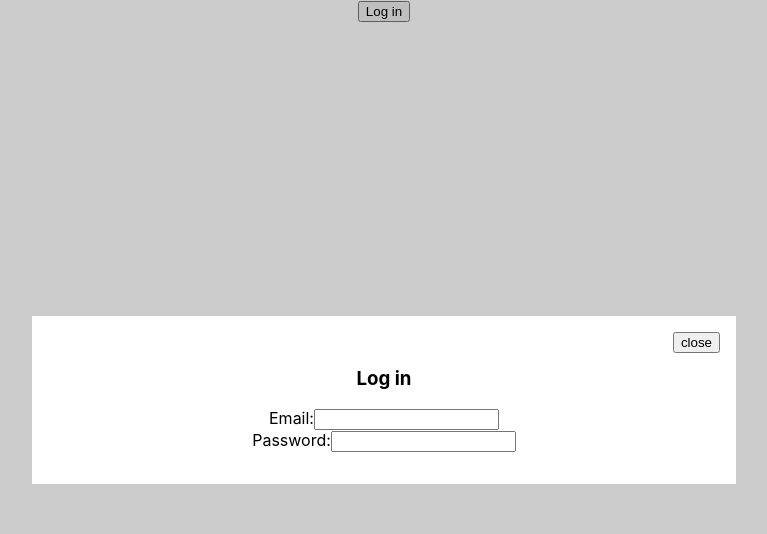
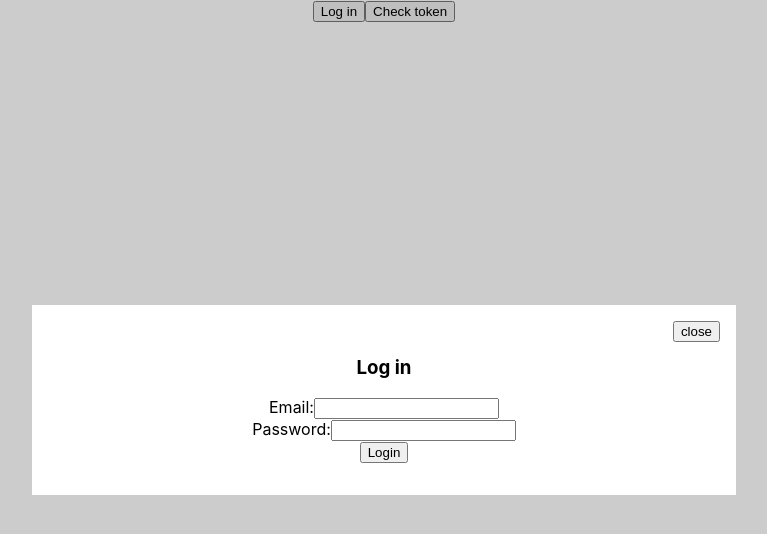
Before and after one commit to AWAProject36/Frontend, a React (Create React App) app: page / in a window 1280 px wide. Both pictures are taken after a click on the button "Log in". Shown: the top 534 px of the page, without its empty margins (256-1023 px from the left). Built offline with nearby package versions, Linux system fonts and the light colour scheme.

Commit message:
API integration added.

```diff
--- a/package.json
+++ b/package.json
@@ -6,6 +6,7 @@
     "@testing-library/jest-dom": "^5.15.0",
     "@testing-library/react": "^11.2.7",
     "@testing-library/user-event": "^12.8.3",
+    "axios": "^0.24.0",
     "react": "^17.0.2",
     "react-dom": "^17.0.2",
     "react-scripts": "4.0.3",
--- a/src/App.js
+++ b/src/App.js
@@ -4,13 +4,23 @@ import { useState } from 'react';
 
 function App() {
   const [buttonPopup, setButtonPopup] = useState(false);
+  const [jwtToken, setJwtToken] = useState("");
+  function logToken(){
+    if(jwtToken === ""){
+    console.log("not logged in");
+    }
+    else{
+    console.log(jwtToken);
+    }
+  }
 
   return (
     <div className="App">
       <main>
         <button onClick={() => setButtonPopup(true)}>Log in</button>
+        <button onClick={ logToken }>Check token</button>
       </main>
-        <Login trigger={buttonPopup} setTrigger={setButtonPopup}>
+        <Login trigger={buttonPopup} setTrigger={setButtonPopup} setJwtToken={setJwtToken}>
           <h3>Log in</h3>
         </Login>
     </div>
--- a/src/components/login.js
+++ b/src/components/login.js
@@ -1,7 +1,25 @@
-import React from 'react'
+import React, { useState } from 'react'
 import styles from './Login.module.css'
+const axios = require('axios');
+
 
 function Login(props) {
+    const [email, setEmail] = useState("");
+    const [password, setPassword] = useState("");
+    const loginSubmit = async () => {
+        try {
+          const result = await axios.post('https://voltti-app.herokuapp.com/login', null, {
+            auth: {
+              username: email,
+              password: password
+            }
+          })
+          props.setJwtToken(result.data.token);
+        } catch (error) {
+          console.error(error.message);
+        }
+      }
+
     return (props.trigger) ? (
         <div className={ styles.popup }>
             <div className={ styles.popupinner }>
@@ -10,12 +28,14 @@ function Login(props) {
                 { props.children }
                 <div classname="formgroup">
                     <label htmlFor="email">Email:</label>
-                    <input type ="email" name="email" id="email"/>
+                    <input type ="email" name="email" id="email" onChange = { (event) =>  setEmail(event.target.value) }/>
                 </div>
-                <div classname="formgroup">
+                <div className="formgroup">
                     <label htmlFor="password">Password:</label>
-                    <input type ="password" name="password" id="password"/>
+                    <input type ="password" name="password" id="password" onChange = { (event) =>  setPassword(event.target.value) }/>
                 </div>
+                <button onClick = { loginSubmit }
+                >Login</button>
             </div>
         </div>
     ) : "";
```
Also changed, not shown: 1 other file (tests, documents, lock files or other folders).
